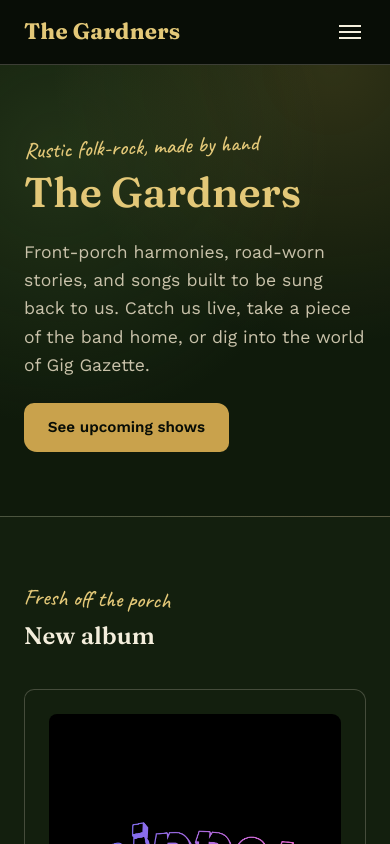
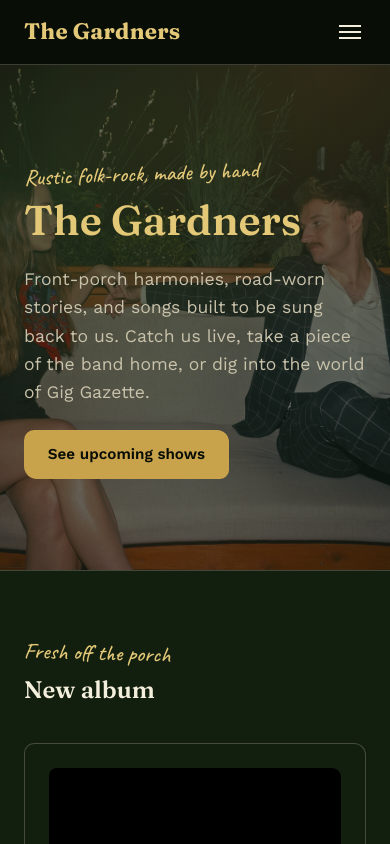
Before and after one commit to jackgardner99/The-Gardners, a React (Vite) app: page / in a window 390 px wide. Shown: the top 844 px of the page. Built offline with nearby package versions, Linux system fonts and the light colour scheme; no server answers.

Commit message:
photo added to home page

```diff
--- a/src/pages/Bio.css
+++ b/src/pages/Bio.css
@@ -71,7 +71,13 @@
   .bio-page__portrait {
     position: static;
     order: -1;
-    aspect-ratio: 16 / 10;
+    aspect-ratio: auto;
+    height: auto;
+  }
+
+  .bio-page__portrait-img {
+    height: auto;
+    object-fit: contain;
   }
 }
 
--- a/src/pages/Home.css
+++ b/src/pages/Home.css
@@ -1,13 +1,37 @@
 .hero {
+  position: relative;
+  overflow: hidden;
+  display: flex;
+  align-items: center;
+  min-height: 85vh;
   padding: var(--space-2xl) 0;
+  background: var(--forest);
+  border-bottom: 1px solid var(--line);
+}
+
+.hero__photo {
+  position: absolute;
+  inset: 0;
+  z-index: 0;
+  width: 100%;
+  height: 100%;
+  object-fit: cover;
+}
+
+.hero::before {
+  content: '';
+  position: absolute;
+  inset: 0;
+  z-index: 1;
   background:
     radial-gradient(circle at 15% 20%, rgba(90, 122, 60, 0.25), transparent 55%),
     radial-gradient(circle at 85% 0%, rgba(201, 162, 76, 0.18), transparent 50%),
-    var(--forest);
-  border-bottom: 1px solid var(--line);
+    rgba(20, 24, 16, 0.55);
 }
 
 .hero__inner {
+  position: relative;
+  z-index: 2;
   max-width: 720px;
 }
 
@@ -56,6 +80,7 @@
 
 @media (max-width: 560px) {
   .hero {
+    min-height: 60vh;
     padding: var(--space-xl) 0;
   }
 
--- a/src/pages/Home.jsx
+++ b/src/pages/Home.jsx
@@ -14,6 +14,12 @@ export default function Home() {
   return (
     <>
       <section className="hero">
+        <img
+          src="/images/home/homephoto.JPG"
+          alt=""
+          className="hero__photo"
+          aria-hidden="true"
+        />
         <div className="container hero__inner">
           <span className="eyebrow">Rustic folk-rock, made by hand</span>
           <h1 className="hero__title">The Gardners</h1>
```
Also changed, not shown: public/images/home/homephoto.JPG (added).
